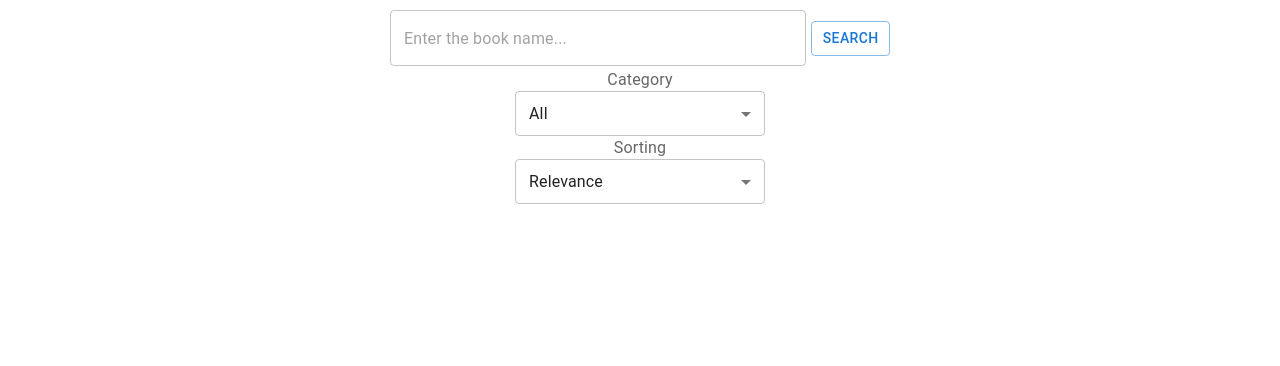
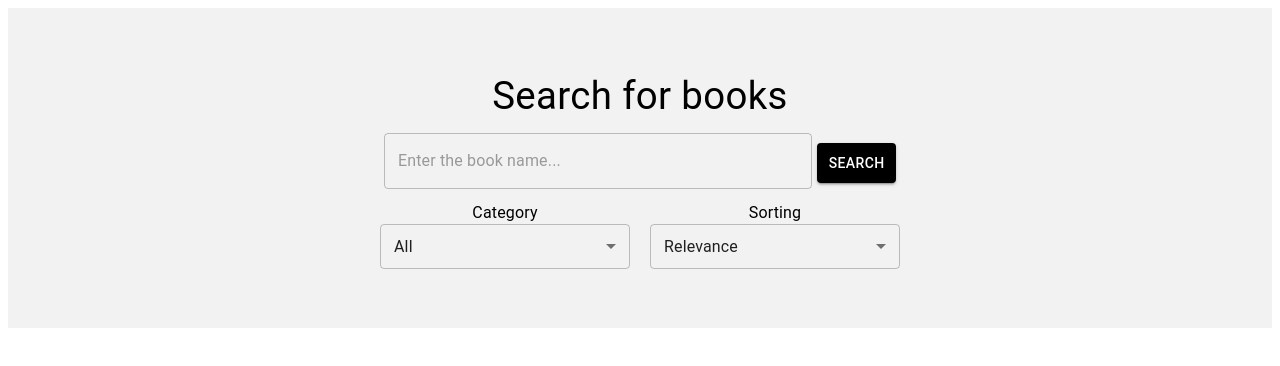
Before and after one commit to AlesiaKlemenia/modsen-test-task-3-week-1, a React (Create React App) app: page / in a window 1280 px wide. Shown: the top 366 px of the page. Built offline with nearby package versions, Linux system fonts and the light colour scheme.

Commit message:
feat: beautify search field

```diff
--- a/package.json
+++ b/package.json
@@ -51,6 +51,7 @@
     ]
   },
   "devDependencies": {
+    "@babel/plugin-proposal-private-property-in-object": "^7.21.11",
     "@types/react": "^18.2.55",
     "@types/react-dom": "^18.2.19",
     "eslint": "^8.17.0",
--- a/src/components/Layout/styled.ts
+++ b/src/components/Layout/styled.ts
@@ -2,9 +2,12 @@ import styled from 'styled-components';
 
 export const Wrapper = styled.div`
   width: 100%;
-  height: 100%;
+  height: 40vh;
+  background-color: rgba(0, 0, 0, 0.05);
 
   display: flex;
   align-items: center;
+  justify-content: center;
   flex-direction: column;
+  gap: 0.5rem;
 `;
--- a/src/components/pages/Home/FilterBar/FilterSelect/index.tsx
+++ b/src/components/pages/Home/FilterBar/FilterSelect/index.tsx
@@ -1,5 +1,5 @@
-import { InputLabel, MenuItem, SelectChangeEvent } from '@mui/material';
-import { StyledSelect } from './styled';
+import { MenuItem, SelectChangeEvent } from '@mui/material';
+import { FilterWrapper, SelectLabel, StyledSelect } from './styled';
 
 export interface ISelectItem {
   name: string;
@@ -19,8 +19,10 @@ const FilterSelect = ({
   value,
   onSelectChange,
 }: IFilterSelectProps): JSX.Element => (
-  <>
-    <InputLabel id={`${label}-select-labe}`}>{label}</InputLabel>
+  <FilterWrapper>
+    <SelectLabel id={`${label}-select-label}`} sx={{ color: 'rgba(0, 0, 0)' }}>
+      {label}
+    </SelectLabel>
     <StyledSelect
       labelId={`${label}-select-label`}
       id={`${label}-select`}
@@ -33,7 +35,7 @@ const FilterSelect = ({
         </MenuItem>
       ))}
     </StyledSelect>
-  </>
+  </FilterWrapper>
 );
 
 export default FilterSelect;
--- a/src/components/pages/Home/FilterBar/FilterSelect/styled.ts
+++ b/src/components/pages/Home/FilterBar/FilterSelect/styled.ts
@@ -1,4 +1,4 @@
-import { Select } from "@mui/material";
+import { InputLabel, Select } from "@mui/material";
 import styled from "styled-components";
 
 export const StyledSelect = styled(Select)`
@@ -6,3 +6,12 @@ export const StyledSelect = styled(Select)`
   height: 45px;
   color: red;
 `
+
+export const FilterWrapper = styled.div`
+  display: flex;
+  flex-direction: column;
+  align-items: center;
+`
+
+export const SelectLabel = styled(InputLabel)`
+`
--- a/src/components/pages/Home/FilterBar/index.tsx
+++ b/src/components/pages/Home/FilterBar/index.tsx
@@ -1,6 +1,7 @@
 import { SelectChangeEvent } from '@mui/material';
 import FilterSelect from './FilterSelect';
 import { categoryItems, sortingItems } from './consts';
+import { FilterBarWrapper } from './styled';
 
 interface IFilterBarProps {
   categoryValue: string;
@@ -15,7 +16,7 @@ const FilterBar = ({
   sortingValue,
   onSortingSelectChange,
 }: IFilterBarProps): JSX.Element => (
-  <>
+  <FilterBarWrapper>
     <FilterSelect
       label={'Category'}
       items={categoryItems}
@@ -28,7 +29,7 @@ const FilterBar = ({
       value={sortingValue}
       onSelectChange={onSortingSelectChange}
     ></FilterSelect>
-  </>
+  </FilterBarWrapper>
 );
 
 export default FilterBar;
--- /dev/null
+++ b/src/components/pages/Home/FilterBar/styled.ts
@@ -0,0 +1,9 @@
+import styled from "styled-components";
+
+export const FilterBarWrapper = styled.div`
+  display: flex;
+  align-items: center;
+  justify-content: center;
+  flex-wrap: wrap;
+  gap: 20px;
+`
--- a/src/components/pages/Home/Search/index.tsx
+++ b/src/components/pages/Home/Search/index.tsx
@@ -1,5 +1,4 @@
-import { TextField } from '@mui/material';
-import { SearchButton, SearchFieldWrapper } from './styled';
+import { SearchField, SearchButton, SearchFieldWrapper } from './styled';
 
 interface ISearchProps {
   onFieldChange: (e: React.ChangeEvent<HTMLInputElement>) => void;
@@ -15,7 +14,7 @@ const Search = ({
   value,
 }: ISearchProps): JSX.Element => (
   <SearchFieldWrapper>
-    <TextField
+    <SearchField
       placeholder="Enter the book name..."
       fullWidth
       onChange={onFieldChange}
@@ -23,8 +22,12 @@ const Search = ({
       helperText={isError ? 'Can not be empty.' : ''}
     >
       {value}
-    </TextField>
-    <SearchButton variant="outlined" onClick={onSearchClick}>
+    </SearchField>
+    <SearchButton
+      variant="contained"
+      sx={{ backgroundColor: 'rgba(0, 0, 0)' }}
+      onClick={onSearchClick}
+    >
       Search
     </SearchButton>
   </SearchFieldWrapper>
--- a/src/components/pages/Home/Search/styled.ts
+++ b/src/components/pages/Home/Search/styled.ts
@@ -2,7 +2,8 @@ import { Button, TextField } from '@mui/material';
 import styled from 'styled-components';
 
 export const SearchFieldWrapper = styled.div`
-  width: 500px;
+  width: 40vw;
+  min-width: 300px;
   height: 60px;
 
   display: flex;
@@ -15,5 +16,5 @@ export const SearchField = styled(TextField)`
 `
 
 export const SearchButton = styled(Button)`
-  height: 35px;
+  height: 40px;
 `
--- a/src/components/pages/Home/index.tsx
+++ b/src/components/pages/Home/index.tsx
@@ -1,7 +1,7 @@
 import { useCallback, useState } from 'react';
 import Layout from '../../Layout';
 import Search from './Search';
-import { SelectChangeEvent } from '@mui/material';
+import { SelectChangeEvent, Typography } from '@mui/material';
 import FilterBar from './FilterBar';
 
 const Home = (): JSX.Element => {
@@ -39,6 +39,9 @@ const Home = (): JSX.Element => {
 
   return (
     <Layout>
+      <Typography sx={{ color: 'rgba(0, 0, 0)', fontSize: '2.4rem' }}>
+        Search for books
+      </Typography>
       <Search
         onFieldChange={onFieldChange}
         onSearchClick={onSearchClick}
```
Also changed, not shown: 1 other file (tests, documents, lock files or other folders).
